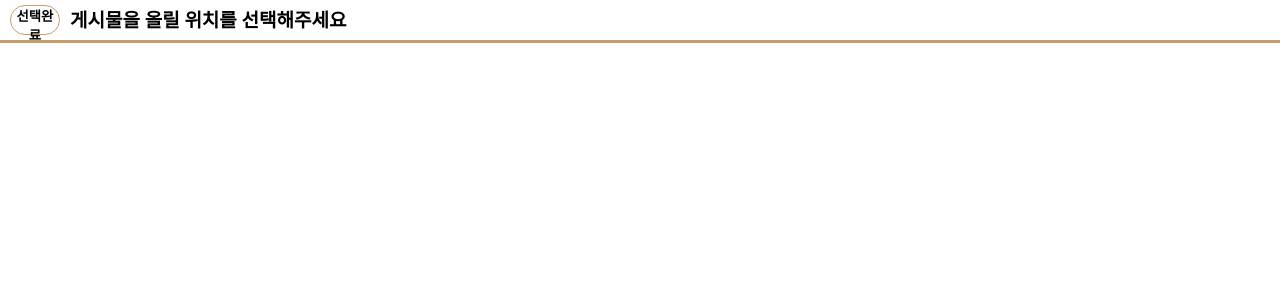
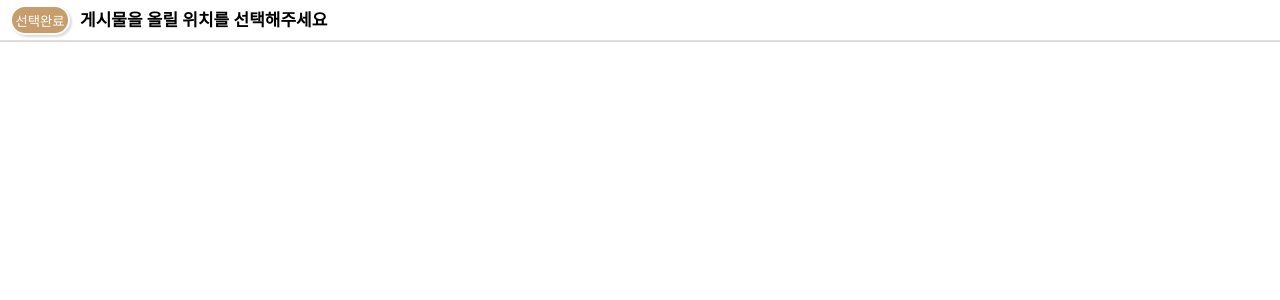
Before and after one commit to woojoung1217/Zootopia, a Django app: template Zootopia/Animal/templates/location.html in a window 1280 px wide. Shown: the top 300 px of the page. Run offline with Django 3.2, Linux system fonts and the light colour scheme; the template is opened without the code that fills it, so the values that code supplies are empty; some libraries are stand-ins or nearby versions.

Commit message:
[FE]:수정(우중)

```diff
--- a/Zootopia/Animal/static/css/location.css
+++ b/Zootopia/Animal/static/css/location.css
@@ -20,12 +20,13 @@ body{
 header {
   width: 100%;
   height: 40px;
-  border-bottom: 3px solid #C89D6C;
+  border-bottom: 2px solid #ddd;
   display: flex;
   justify-content: space-between;
   align-items: center;
   z-index: 2;
   position: absolute;
+  background-color: #fff;
 }
 header .text-box{
   display: block;
@@ -34,24 +35,24 @@ header .text-box{
 }
 header .text-box h1{
   text-align: center;
-  font-size: 19px;
+  font-size: 17px;
   font-weight: 700;
-  margin-left: 70px;
+  margin-left: 80px;
   color:#000;
 }
 header .button-design {
-  width: 50px;
+  width: 60px;
   height: 30px;
   padding: 0;
   border-radius: 100px;
-  border:1px solid #C89D6C;
-  background-color: #fff;
+  border:2px solid #fff;
+  background-color: #C89D6C;
   position: fixed;
   z-index: 3;
   margin-left: 10px;
+  box-shadow:  2px 2px 2px #ddd;
 }
 header .button-design >a {
   text-decoration: none;
-  color: #000;
-  font-weight: bold;
+  color: #fff;
 }
--- a/Zootopia/Animal/static/js/location.js
+++ b/Zootopia/Animal/static/js/location.js
@@ -1,11 +1,11 @@
 // 1. 기본위치를 --카카오로 -- 설정 (필수)
 var mapContainer = document.getElementById('map'), // 지도를 표시할 div
   mapOption = {
-    center: new kakao.maps.LatLng(33.450701, 126.570667), // 지도의 중심좌표
-    level: 5 // 지도의 확대 레벨
+    center: new kakao.maps.LatLng(0, 0), // 지도의 중심좌표
+    level: 5 ,// 지도의 확대 레벨
 };
 var map = new kakao.maps.Map(mapContainer, mapOption); // 지도를 생성합니다
-
+var geocoder = new kakao.maps.services.Geocoder();
 // HTML5의 geolocation으로 사용할 수 있는지 확인합니다 (내 위치를 받아오기 위함)
 if (navigator.geolocation) {
 // GeoLocation을 이용해서 접속 위치를 얻어옵니다
@@ -46,4 +46,68 @@ kakao.maps.event.addListener(map, 'click', function(mouseEvent) {
   var latlng = mouseEvent.latLng;
   // 마커 위치를 클릭한 위치로 옮깁니다
   marker.setPosition(latlng);
+
 });
+
+
+
+
+
+// 주소-좌표 변환 객체를 생성합니다
+var geocoder = new kakao.maps.services.Geocoder();
+ // 클릭한 위치를 표시할 마커입니다
+    infowindow = new kakao.maps.InfoWindow({zindex:1}); // 클릭한 위치에 대한 주소를 표시할 인포윈도우입니다
+
+// 지도를 클릭했을 때 클릭 위치 좌표에 대한 주소정보를 표시하도록 이벤트를 등록합니다
+kakao.maps.event.addListener(map, 'click', function(mouseEvent) {
+    searchDetailAddrFromCoords(mouseEvent.latLng, function(result, status) {
+        if (status === kakao.maps.services.Status.OK) {
+            var detailAddr = !!result[0].road_address ? '<div>도로명주소 : ' +  + '</div>' : '';
+            detailAddr += '<div>주소 : ' + result[0].address.address_name + '</div>';
+
+            var content = '<div class="bAddr">' +
+                            '<span class="title">법정동 주소정보</span>' +
+                            detailAddr +
+                        '</div>';
+
+            // 마커를 클릭한 위치에 표시합니다
+            marker.setPosition(mouseEvent.latLng);
+            marker.setMap(map);
+
+            // 인포윈도우에 클릭한 위치에 대한 법정동 상세 주소정보를 표시합니다
+            infowindow.setContent(content);
+            infowindow.open(map, marker);
+            console.log(content)
+        }
+    });
+});
+
+// 중심 좌표나 확대 수준이 변경됐을 때 지도 중심 좌표에 대한 주소 정보를 표시하도록 이벤트를 등록합니다
+kakao.maps.event.addListener(map, 'idle', function() {
+    searchAddrFromCoords(map.getCenter(), displayCenterInfo);
+});
+
+function searchAddrFromCoords(coords, callback) {
+    // 좌표로 행정동 주소 정보를 요청합니다
+    geocoder.coord2RegionCode(coords.getLng(), coords.getLat(), callback);
+}
+
+function searchDetailAddrFromCoords(coords, callback) {
+    // 좌표로 법정동 상세 주소 정보를 요청합니다
+    geocoder.coord2Address(coords.getLng(), coords.getLat(), callback);
+}
+
+// 지도 좌측상단에 지도 중심좌표에 대한 주소정보를 표출하는 함수입니다
+function displayCenterInfo(result, status) {
+    if (status === kakao.maps.services.Status.OK) {
+        var infoDiv = document.getElementById('centerAddr');
+
+        for(var i = 0; i < result.length; i++) {
+            // 행정동의 region_type 값은 'H' 이므로
+            if (result[i].region_type === 'H') {
+                // infoDiv.innerHTML = result[i].address_name;
+                break;
+            }
+        }
+    }
+}
--- a/Zootopia/Animal/static/js/main.js
+++ b/Zootopia/Animal/static/js/main.js
@@ -1,3 +1,4 @@
+// 메인화면서에서 메뉴바를 눌렀을 때 드랍다운 메뉴관련 js 만 작성
 
 
 const btnEl = document.querySelector('.btn-js')
--- a/Zootopia/Animal/templates/location.html
+++ b/Zootopia/Animal/templates/location.html
@@ -14,7 +14,7 @@
   <body>
 
     <div id="map"></div>
-    <script type="text/javascript" src="//dapi.kakao.com/v2/maps/sdk.js?appkey=f3346db9637de84daa334492d7bf7369"></script>
+    <script type="text/javascript" src="//dapi.kakao.com/v2/maps/sdk.js?appkey=f3346db9637de84daa334492d7bf7369&libraries=services"></script>
     <!-- <script>
       var container = document.getElementById('map');
       var options = {
--- a/Zootopia/Animal/templates/search.html
+++ b/Zootopia/Animal/templates/search.html
@@ -22,7 +22,9 @@
         </a>
       </div>
       <div class="input-area">
-        <input class="input-box-search" type="text" placeholder="검색어를 입력하세요.">
+        <form action="{% url 'result' %}">
+          <input class="input-box-search" type="text" placeholder="검색어를 입력하세요." name="search">
+        </form>
       </div>
     </div>
     <!-- 상단 검색 영역 끝 -->
```
Also changed, not shown: Zootopia/Animal/static/js/kakao.js (+13 -6 lines), Zootopia/Animal/static/css/main-style.css (line endings or trailing spaces).
